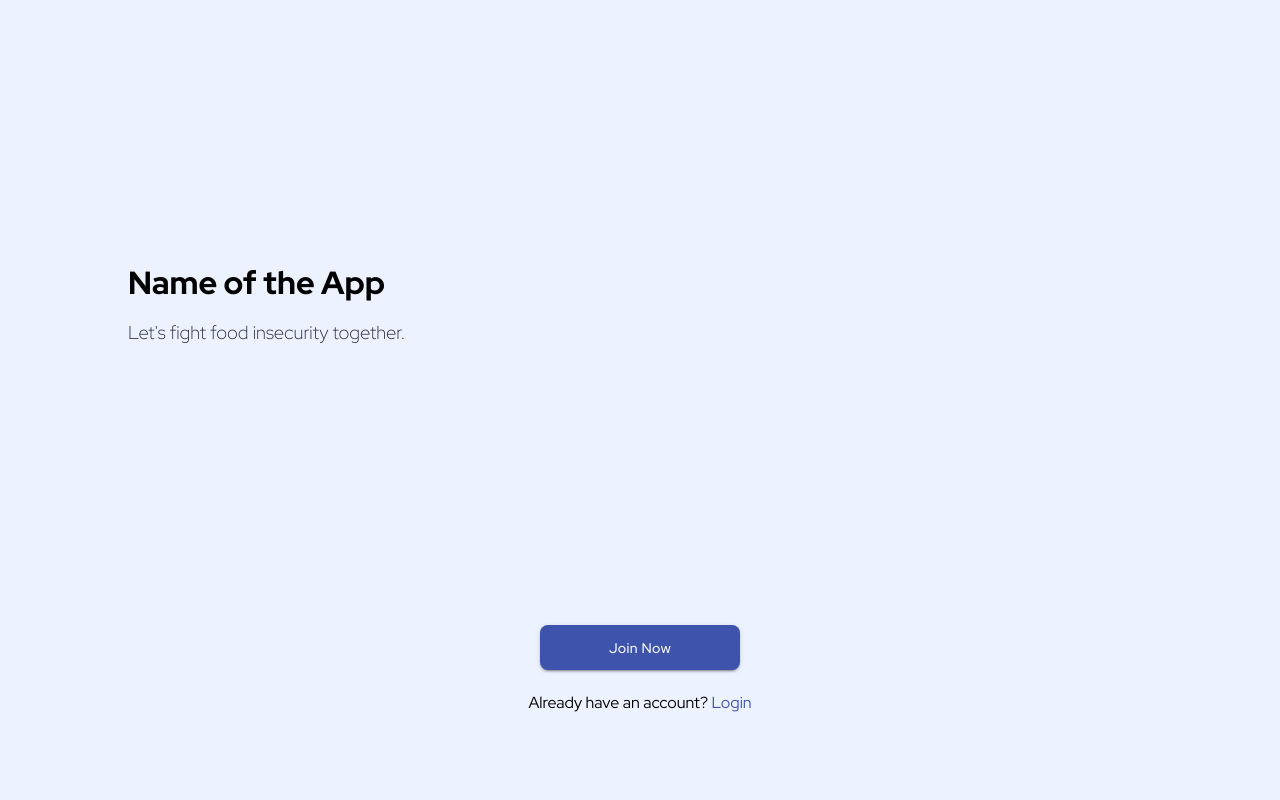
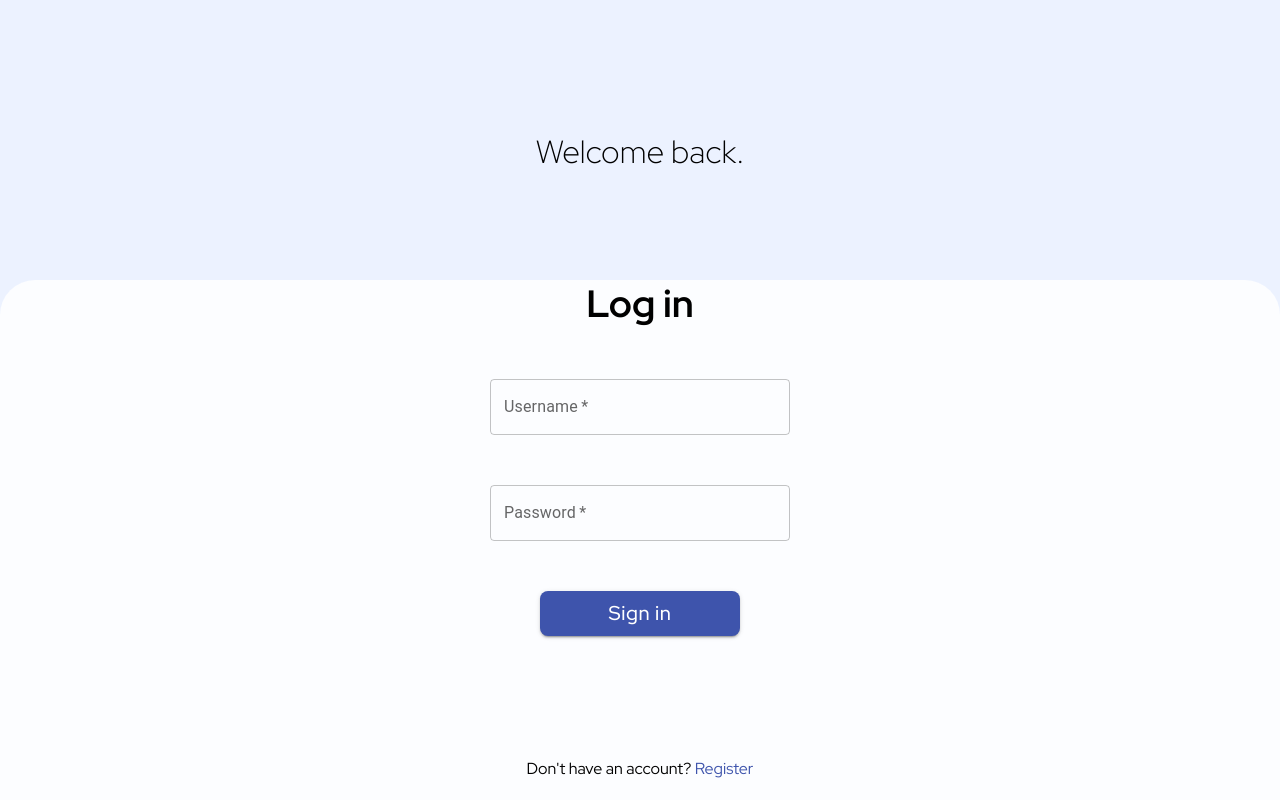
Before and after one commit to Muqto/WaffleHacks, a React (Create React App) app in the folder frontend/: page / in a window 1280 px wide. Built offline with nearby package versions, Linux system fonts and the light colour scheme; the HTML template or start-up script is replaced by a standard one.

Commit message:
Add login page

```diff
--- a/frontend/src/App.tsx
+++ b/frontend/src/App.tsx
@@ -1,11 +1,12 @@
 import React from "react";
 import "./App.css";
 import IntroPage from "./components/IntroPage/IntroPage";
+import LoginPage from "./components/LoginPage/LoginPage";
 
 function App() {
   return (
     <div className="App">
-      <IntroPage />
+      <LoginPage />
     </div>
   );
 }
--- /dev/null
+++ b/frontend/src/components/LoginPage/LoginPage.css
@@ -0,0 +1,65 @@
+.login-page-container {
+  margin: 0;
+  width: 100vw;
+  height: 100vh;
+  background-color: #ecf2ff;
+  font-family: "Inter", sans-serif;
+  font-family: "Red Hat Display", sans-serif;
+  position: relative;
+}
+
+.login-page-message {
+  padding-top: 130px;
+  margin: 0;
+  font-weight: 300;
+}
+
+.login-page-form-container {
+  height: 65vh;
+  width: 100vw;
+  max-width: 100vw;
+  background-color: #fcfdff;
+  position: absolute;
+  bottom: 0;
+  border-radius: 35px 35px 0 0;
+  display: flex;
+  flex-direction: column;
+  justify-content: flex-end;
+  align-items: center;
+}
+
+.login-page-header {
+  font-size: 38px;
+  margin: 0;
+  padding-top: 0;
+}
+
+.login-page-form-input {
+  margin-top: 50px !important;
+  width: 300px;
+  font-family: "Inter", sans-serif !important;
+  font-family: "Red Hat Display", sans-serif !important;
+}
+
+.login-page-submit-button {
+  margin: 50px 0 100px 0 !important;
+  text-transform: none !important;
+  background-color: #3e54ac !important;
+  font-size: 20px !important;
+  font-family: "Inter", sans-serif !important;
+  font-family: "Red Hat Display", sans-serif !important;
+  color: white;
+  width: 200px;
+  height: 45px;
+  border-radius: 8px !important;
+  border-color: #3e54ac;
+  box-shadow: 0 0 3px #3e54ac;
+}
+
+.login-page-signup-prompt {
+  font-weight: 400;
+}
+
+.login-page-register-prompt-link {
+  color: #3e54ac;
+}
--- a/frontend/src/components/LoginPage/LoginPage.tsx
+++ b/frontend/src/components/LoginPage/LoginPage.tsx
@@ -1,7 +1,33 @@
 import React from "react";
+import "./LoginPage.css";
+import { Button, TextField } from "@mui/material";
 
 function LoginPage() {
-  return <div>LoginPage</div>;
+  return (
+    <div className="login-page-container">
+      <h1 className="login-page-message">Welcome back.</h1>
+      <div className="login-page-form-container">
+        <h1 className="login-page-header">Log in</h1>
+        <TextField
+          className="login-page-form-input"
+          required
+          label="Username"
+        />
+        <TextField
+          className="login-page-form-input"
+          required
+          label="Password"
+        />
+        <Button className="login-page-submit-button" variant="contained">
+          Sign in
+        </Button>
+        <h4 className="login-page-signup-prompt">
+          Don't have an account?{" "}
+          <span className="login-page-register-prompt-link">Register</span>
+        </h4>
+      </div>
+    </div>
+  );
 }
 
 export default LoginPage;
```
